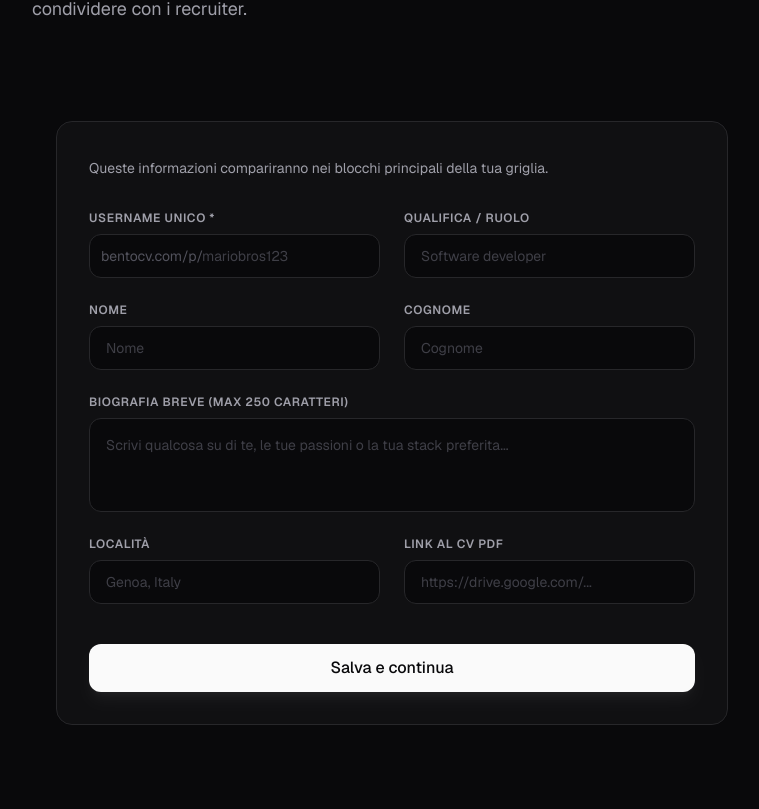
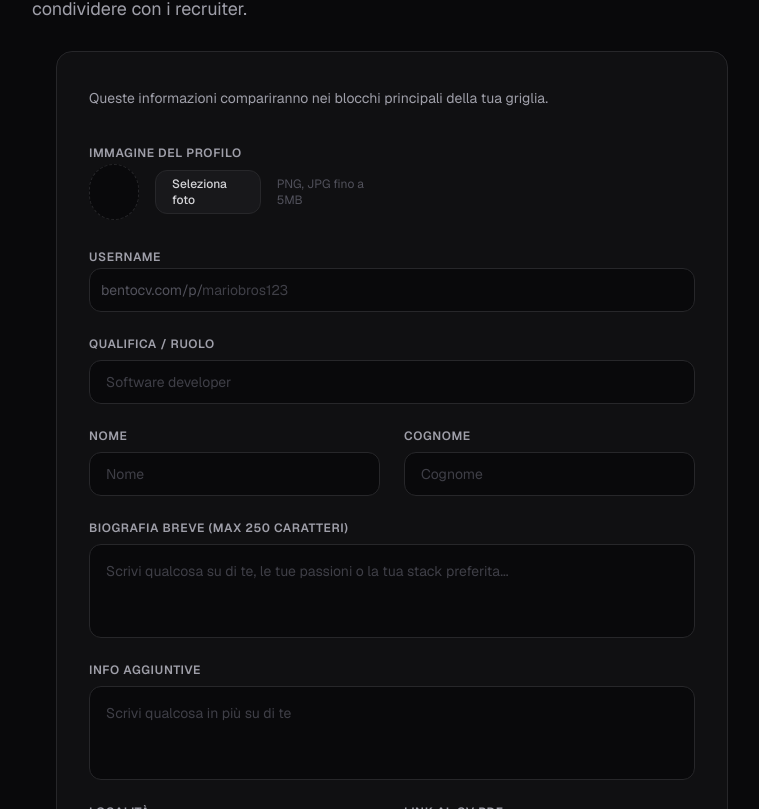
Before and after one commit to simlu2000/bentocv, a Next.js app in the folder bentocv/: page /create in a window 1280 px wide. Shown: the part 311-1120 px from the top of the page, without its empty margins (208-967 px from the left). Built offline with nearby package versions, Linux system fonts and the light colour scheme.

Commit message:
updates
added new fileds in the form, created page of grid editor with widgets

```diff
--- /dev/null
+++ b/bentocv/app/auth/callback/route.ts
@@ -0,0 +1,48 @@
+/*
+Quando l'utente finisce lo scambio di dati sicuro con GitHub,
+Supabase riceve un "codice temporaneo" che Next.js deve scambiare con una sessione reale basata su cookie.
+Per fare questo in modo automatico, usare script fornito da supabase:
+*/
+import { NextResponse } from 'next/server'
+import { createServerClient } from '@supabase/ssr'
+import { cookies } from 'next/headers'
+
+export async function GET(request: Request) {
+  const { searchParams, origin } = new URL(request.url)
+  const code = searchParams.get('code')
+  // Se c'è un parametro 'next', reindirizziamo lì, altrimenti andiamo su /create
+  const next = searchParams.get('next') ?? '/create'
+
+  if (code) {
+    const cookieStore = await cookies()
+    const supabase = createServerClient(
+      process.env.NEXT_PUBLIC_SUPABASE_URL!,
+      process.env.NEXT_PUBLIC_SUPABASE_ANON_KEY!,
+      {
+        cookies: {
+          getAll() {
+            return cookieStore.getAll()
+          },
+          setAll(cookiesToSet) {
+            try {
+              cookiesToSet.forEach(({ name, value, options }) =>
+                cookieStore.set(name, value, options)
+              )
+            } catch {
+              // Questo blocco può essere ignorato se la rotta è chiamata da un Server Component
+            }
+          },
+        },
+      }
+    )
+
+    // Scambia il codice con una sessione reale salvata nei cookie
+    const { error } = await supabase.auth.exchangeCodeForSession(code)
+    if (!error) {
+      return NextResponse.redirect(`${origin}${next}`)
+    }
+  }
+
+  // In caso di errore, rimanda alla pagina di login
+  return NextResponse.redirect(`${origin}/login`)
+}
--- /dev/null
+++ b/bentocv/app/create/actions.ts
@@ -0,0 +1,43 @@
+'use server';
+
+import { createClient } from '../../src/utils/supabase/server';
+import { redirect } from 'next/navigation';
+
+export async function saveProfile(formData: FormData) {
+  const supabase = await createClient();
+
+  // 1. Controlla se l'utente è loggato
+  const { data: { user }, error: authError } = await supabase.auth.getUser();
+  if (authError || !user) {
+    throw new Error("Utente non autenticato");
+  }
+
+  // 2. Estrai i dati dai campi del form usando i loro attributi "name"
+  const profileData = {
+    id: user.id, // L'ID deve essere quello dell'utente auth di Supabase
+    username: formData.get('username') as string,
+    name: formData.get('name') as string,
+    surname: formData.get('surname') as string,
+    avatar_url: formData.get('avatar_url') as string,
+    title: formData.get('title') as string,
+    bio: formData.get('bio') as string,
+    location: formData.get('location') as string,
+    cv_url: formData.get('resume_url') as string,
+    other_data: formData.get('other_data') as string,
+    last_update_at: new Date().toISOString(),
+  };
+
+  // 3. Salva su Supabase
+  const { error } = await supabase
+    .from('profiles') //tabella dove aggiungo i dati
+    .upsert(profileData); // upsert = update se profilo esiste, sennò insert, dati che inserisco nella tabella del db
+
+ if (error) {
+    console.error("Errore:", error.message);
+    // Ritorniamo l'errore al client invece di fare un return vuoto
+    return;
+  }
+
+  // 4. Se il salvataggio va a buon fine, sposta l'utente allo step successivo (es. comporre la griglia)
+  redirect('/grid');
+}
--- a/bentocv/app/create/page.tsx
+++ b/bentocv/app/create/page.tsx
@@ -1,4 +1,5 @@
 import Image from "next/image";
+import { saveProfile } from "./actions";
 
 export default function Home() {
     return (
@@ -26,7 +27,7 @@ export default function Home() {
                 </div>
 
                 {/*Form*/}
-                <div className="flex min-h-screen items-center justify-center bg-zinc-950 font-sans text-zinc-50 selection:bg-zinc-800 p-6">
+                <div className="flex min-h-screen items-center justify-start mt-1 bg-zinc-950 font-sans text-zinc-50 selection:bg-zinc-800 p-6">
                     <div className="w-full max-w-2xl bg-zinc-900/50 border border-zinc-800 rounded-2xl p-8 backdrop-blur-sm">
 
                         {/* Intestazione del Form */}
@@ -35,13 +36,42 @@ export default function Home() {
                         </div>
 
                         {/* Form HTML */}
-                    <form className="space-y-6">
+                        <form action={saveProfile} className="space-y-6">
+                            <div className="grid grid-cols-1  gap-6 sm:grid-cols-2"> {/*schermi piccoli 2 col*/}
+                                {/* IMMAGINE DEL PROFILO */}
+                                <div className="space-y-2 ">
+                                    <label className="text-xs font-semibold uppercase tracking-wider text-zinc-400">
+                                        Immagine del profilo
+                                    </label>
+                                    <div className="flex items-center gap-4">
+                                        {/* Cerchio di anteprima dell'avatar */}
+                                        <div className="w-14 h-14 bg-zinc-950 border border-zinc-800 rounded-full flex items-center justify-center text-zinc-600 border-dashed">
+                                            <i className="fa-solid fa-camera text-lg text-zinc-500"></i>
+                                        </div>
 
-                        <div className="grid grid-cols-1 gap-6 sm:grid-cols-2"> {/*schermi piccoli 2 col*/}
+                                        {/* Pulsante di caricamento */}
+                                        <label
+                                            htmlFor="avatar_url"
+                                            className="h-11 px-4 bg-zinc-900 border border-zinc-800 hover:border-zinc-700 text-xs font-medium text-zinc-300 rounded-xl flex items-center cursor-pointer transition-all active:scale-[0.98]"
+                                        >
+                                            Seleziona foto
+                                            <input
+                                                type="file"
+                                                id="avatar_url"
+                                                name="avatar_url"
+                                                accept="image/*"
+                                                className="hidden"
+                                            />
+                                        </label>
+                                        <span className="text-xs text-zinc-600">PNG, JPG fino a 5MB</span>
+                                    </div>
+                                </div>
+                            </div>
+
                             {/* Username*/}
-                            <div className="flex flex-col gap-2">
+                                <div className="space-y-2">
                                     <label htmlFor="username" className="text-xs font-semibold uppercase tracking-wider text-zinc-400">
-                                    Username unico *
+                                        Username
                                     </label>
                                     <div className="relative flex items-center">
                                         <span className="absolute left-3 text-sm text-zinc-600 select-none">bentocv.com/p/</span>
@@ -68,7 +98,6 @@ export default function Home() {
                                         placeholder="Software developer"
                                         className="w-full h-11 bg-zinc-950 border border-zinc-800 rounded-xl px-4 text-sm text-white placeholder-zinc-700 outline-none transition-all focus:border-zinc-700 focus:ring-1 focus:ring-zinc-700"
                                     />
-                            </div>
                                 </div>
 
                             <div className="grid grid-cols-1 gap-6 sm:grid-cols-2">
@@ -116,6 +145,21 @@ export default function Home() {
                                 />
                             </div>
 
+                            {/* Dati aggiuntivi */}
+                            <div className="flex flex-col gap-2">
+                                <label htmlFor="bio" className="text-xs font-semibold uppercase tracking-wider text-zinc-400">
+                                    Info aggiuntive
+                                </label>
+                                <textarea
+                                    id="other_data"
+                                    name="other_data"
+                                    rows={3}
+                                    maxLength={250}
+                                    placeholder="Scrivi qualcosa in più su di te"
+                                    className="w-full bg-zinc-950 border border-zinc-800 rounded-xl p-4 text-sm text-white placeholder-zinc-700 outline-none transition-all focus:border-zinc-700 focus:ring-1 focus:ring-zinc-700 resize-none"
+                                />
+                            </div>
+
                             <div className="grid grid-cols-1 gap-6 sm:grid-cols-2">
                                 {/* Località */}
                                 <div className="flex flex-col gap-2">
@@ -138,8 +182,8 @@ export default function Home() {
                                     </label>
                                     <input
                                         type="url"
-                                    id="resume_url"
-                                    name="resume_url"
+                                        id="cv_url"
+                                        name="cv_url"
                                         placeholder="https://drive.google.com/..."
                                         className="w-full h-11 bg-zinc-950 border border-zinc-800 rounded-xl px-4 text-sm text-white placeholder-zinc-700 outline-none transition-all focus:border-zinc-700 focus:ring-1 focus:ring-zinc-700"
                                     />
--- /dev/null
+++ b/bentocv/app/grid/page.tsx
@@ -0,0 +1,36 @@
+'use server';
+
+export default async function GridEditor() {
+  return (
+    <div className="min-h-screen bg-black text-white p-8">
+      {/* Header Editor */}
+      <header className="flex justify-between items-center mb-12">
+        <h1 className="text-2xl font-bold">Personalizza la tua Griglia</h1>
+        <button className="px-6 py-2 bg-emerald-500 rounded-full font-semibold">
+          Salva profilo
+        </button>
+      </header>
+
+      <div className="grid grid-cols-12 gap-6">
+        {/* Sidebar Widget (3 colonne) */}
+        <aside className="col-span-3 space-y-4">
+
+          <div className="p-4 bg-zinc-900 rounded-2xl border border-white/5 cursor-pointer hover:border-emerald-500">
+             <p>+ Aggiungi Testo</p>
+          </div>
+
+
+        </aside>
+
+        {/* Area Griglia Live (9 colonne) */}
+        <main className="col-span-9 grid grid-cols-4 gap-4 bg-zinc-950 p-6 rounded-3xl border border-dashed border-zinc-800">
+          {/* blocchi renderizzati */}
+          <div className="col-span-2 row-span-2 bg-zinc-900 rounded-2xl p-6">
+            <h2 className="text-xl font-bold">Il mio Profilo GitHub</h2>
+            {/* Componente GitHub Data qui */}
+          </div>
+        </main>
+      </div>
+    </div>
+  );
+}
--- a/bentocv/app/page.tsx
+++ b/bentocv/app/page.tsx
@@ -30,7 +30,7 @@ export default function Home() {
           {/* Bottone 1 : creazione del bento */}
           <a
             className="flex h-12 items-center justify-center gap-2 rounded-xl bg-zinc-50 px-6 font-medium text-zinc-950 transition-all hover:bg-zinc-200 active:scale-98 shadow-lg shadow-white/5 sm:w-auto"
-            href="/create"
+            href="/login"
           >
             Crea il tuo Bento
             <svg
--- /dev/null
+++ b/bentocv/src/utils/supabase/server.ts
@@ -0,0 +1,27 @@
+import { createServerClient } from '@supabase/ssr'
+import { cookies } from 'next/headers'
+
+export async function createClient() {
+  const cookieStore = await cookies()
+
+  return createServerClient(
+    process.env.NEXT_PUBLIC_SUPABASE_URL!,
+    process.env.NEXT_PUBLIC_SUPABASE_ANON_KEY!,
+    {
+      cookies: {
+        getAll() {
+          return cookieStore.getAll()
+        },
+        setAll(cookiesToSet) {
+          try {
+            cookiesToSet.forEach(({ name, value, options }) =>
+              cookieStore.set(name, value, options)
+            )
+          } catch {
+            // Logica gestita se chiamata da Server Components
+          }
+        },
+      },
+    }
+  )
+}
```
Also changed, not shown: bentocv/app/login/page.tsx (line endings or trailing spaces). Lines whose indentation alone changed are shown as unchanged.
